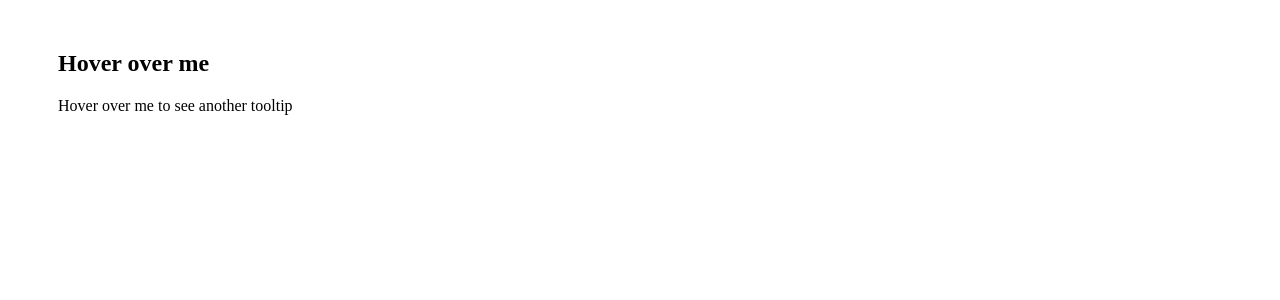
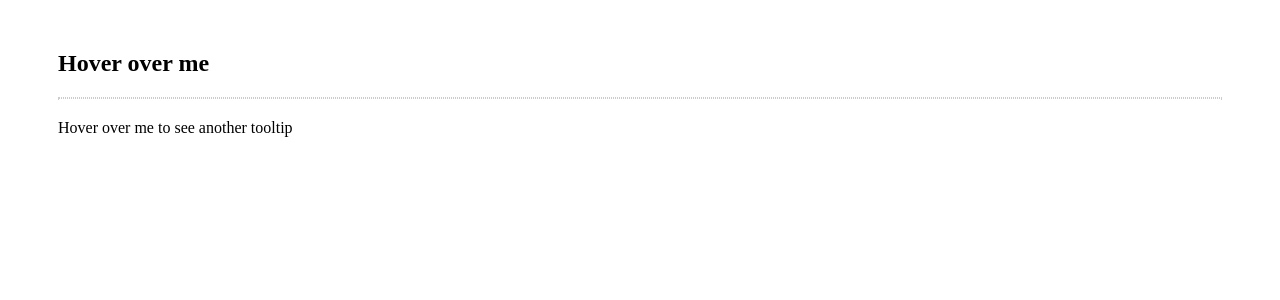
Before and after one commit to acciojob/react-composition-3-Jidugutejesh, a React app: page / in a window 1280 px wide. Shown: the top 300 px of the page. Built offline with nearby package versions, Linux system fonts and the light colour scheme.

Commit message:
Update App.js

```diff
--- a/src/components/App.js
+++ b/src/components/App.js
@@ -1,16 +1,20 @@
 import React from "react";
 import Tooltip from "./Tooltip";
-// Assuming you link to a main CSS file for general styles
+// Assuming you link to your CSS files here or in index.js
 
 function App() {
   return (
     <div style={{ margin: "50px" }}>
       <Tooltip text="This is a tooltip">
-        <h2>Hover over me</h2> {/* Tooltip appears over the h2 */}
+        {/* The component will automatically apply the 'tooltip' class to the div */}
+        <h2>Hover over me</h2>
       </Tooltip>
 
-      <Tooltip text="This is another tooltip">
-        <p>Hover over me to see another tooltip</p> {/* Tooltip appears over the p */}
+      {/* Added a break for separation, matching the visual of the original image */}
+      <hr style={{ border: '1px dotted #ccc', margin: '20px 0' }} />
+
+      <Tooltip text="Hover over me to see another tooltip">
+        <p>Hover over me to see another tooltip</p>
       </Tooltip>
     </div>
   );
```
